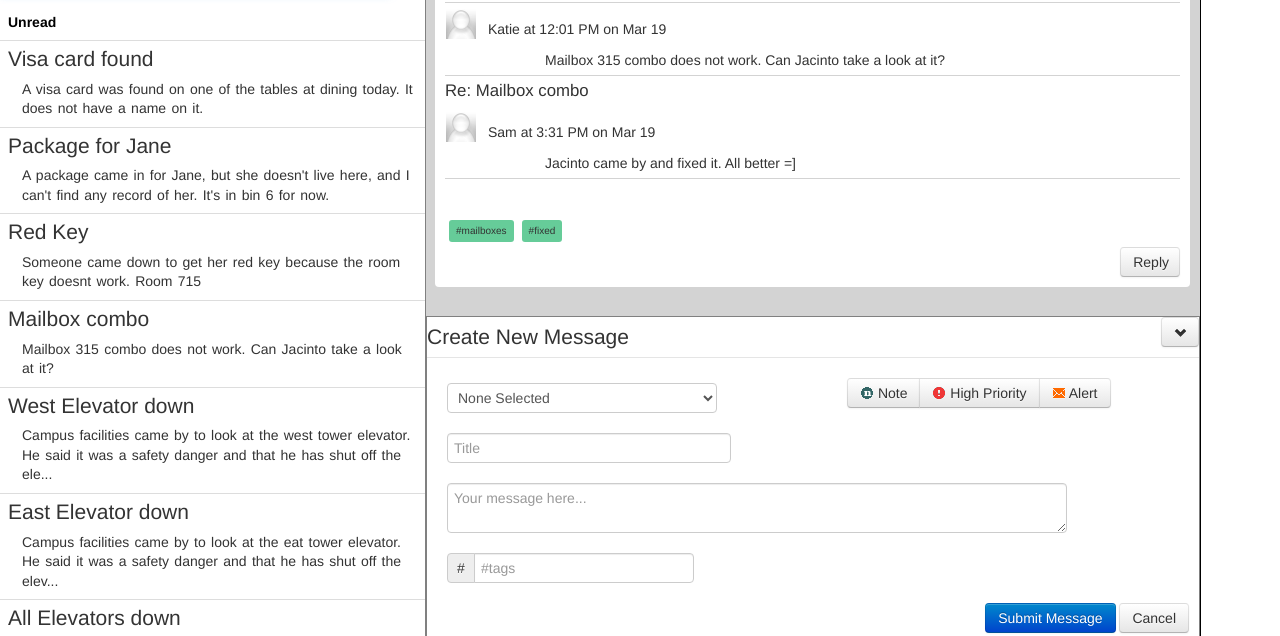
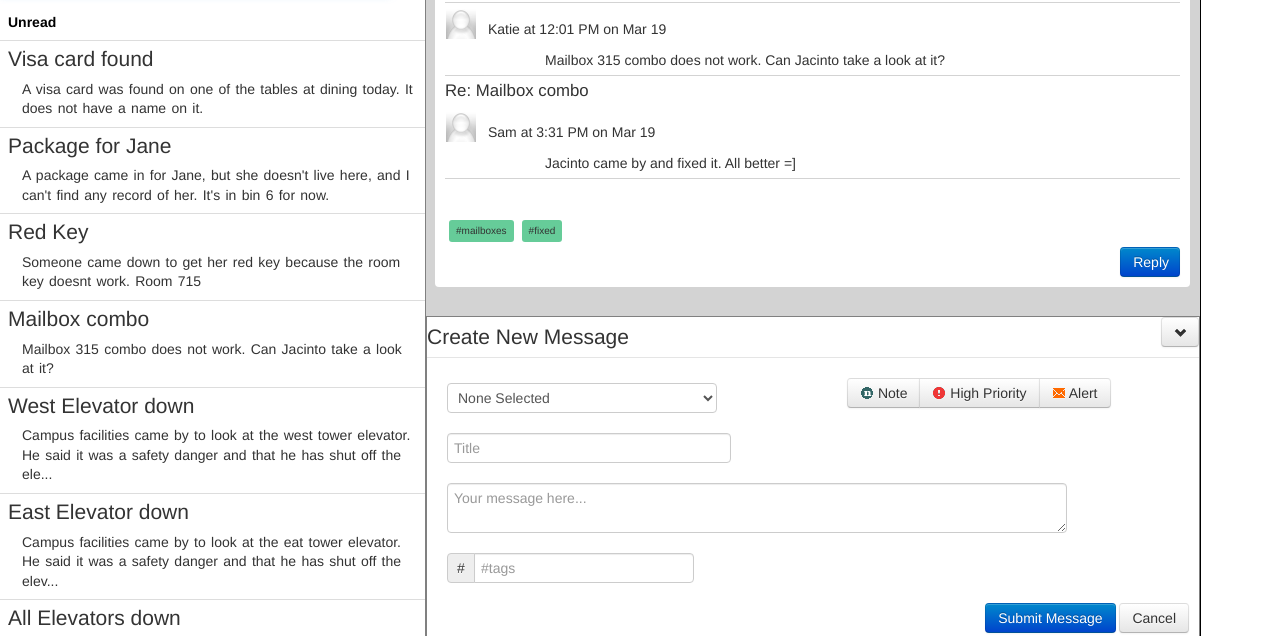
Before and after one commit to psaylor/CollabDesk, a plain HTML site: page index.html in a window 1280 px wide. Shown: the part 83-719 px from the top of the page. Drawn offline with Linux system fonts and the light colour scheme.

Commit message:
added btn-primary

```diff
--- a/index.html
+++ b/index.html
@@ -179,7 +179,7 @@
                 <div class="replies"></div>
                 <div class="alignBottom parentWidth">
                 	<div class="hashtags"></div>
-                	<button type="button" class="replyButton btn floatRight">Reply</button>
+                	<button type="button" class="replyButton btn btn-primary floatRight">Reply</button>
                 </div>
             </div>
         </div>
```
